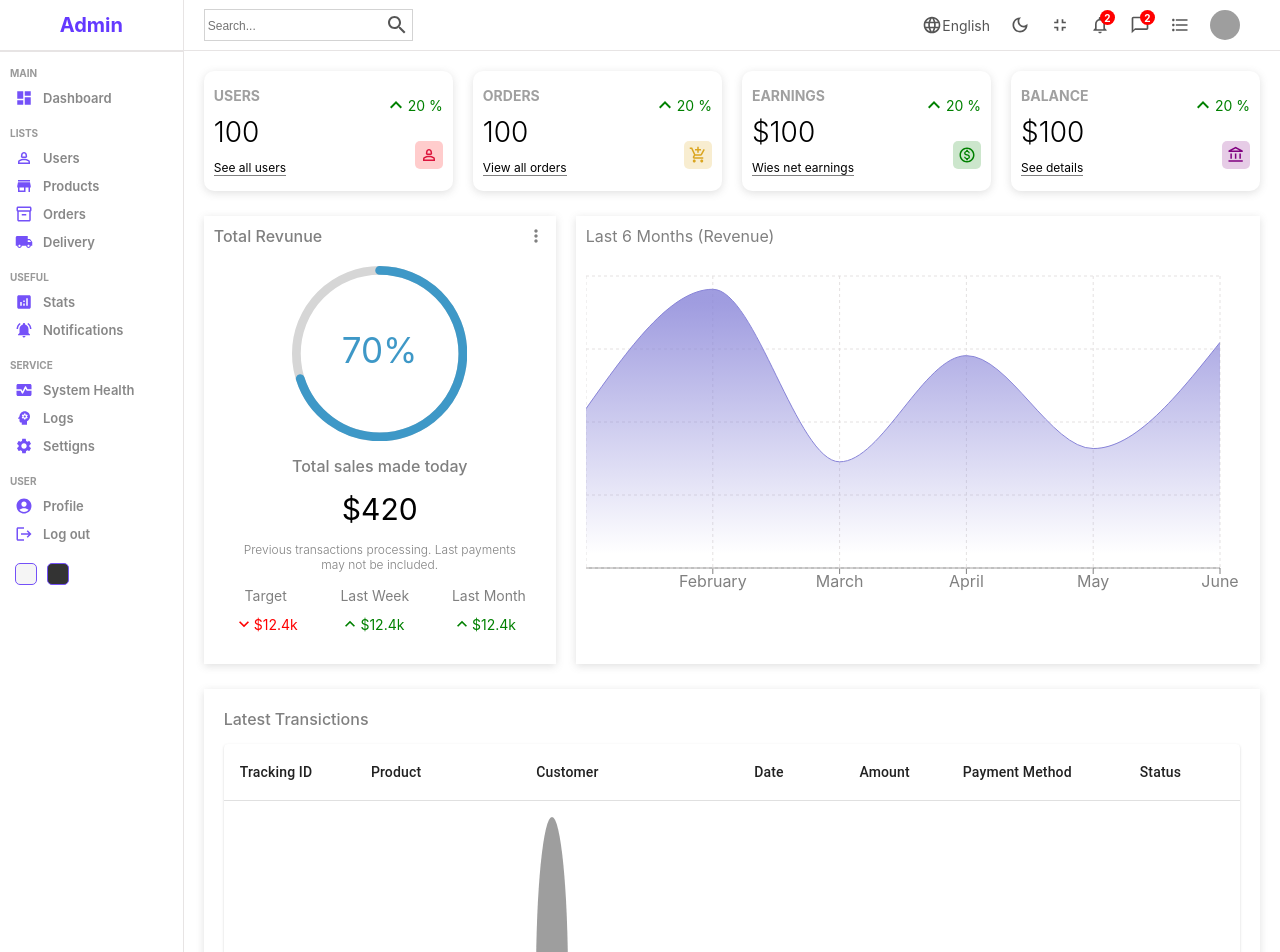
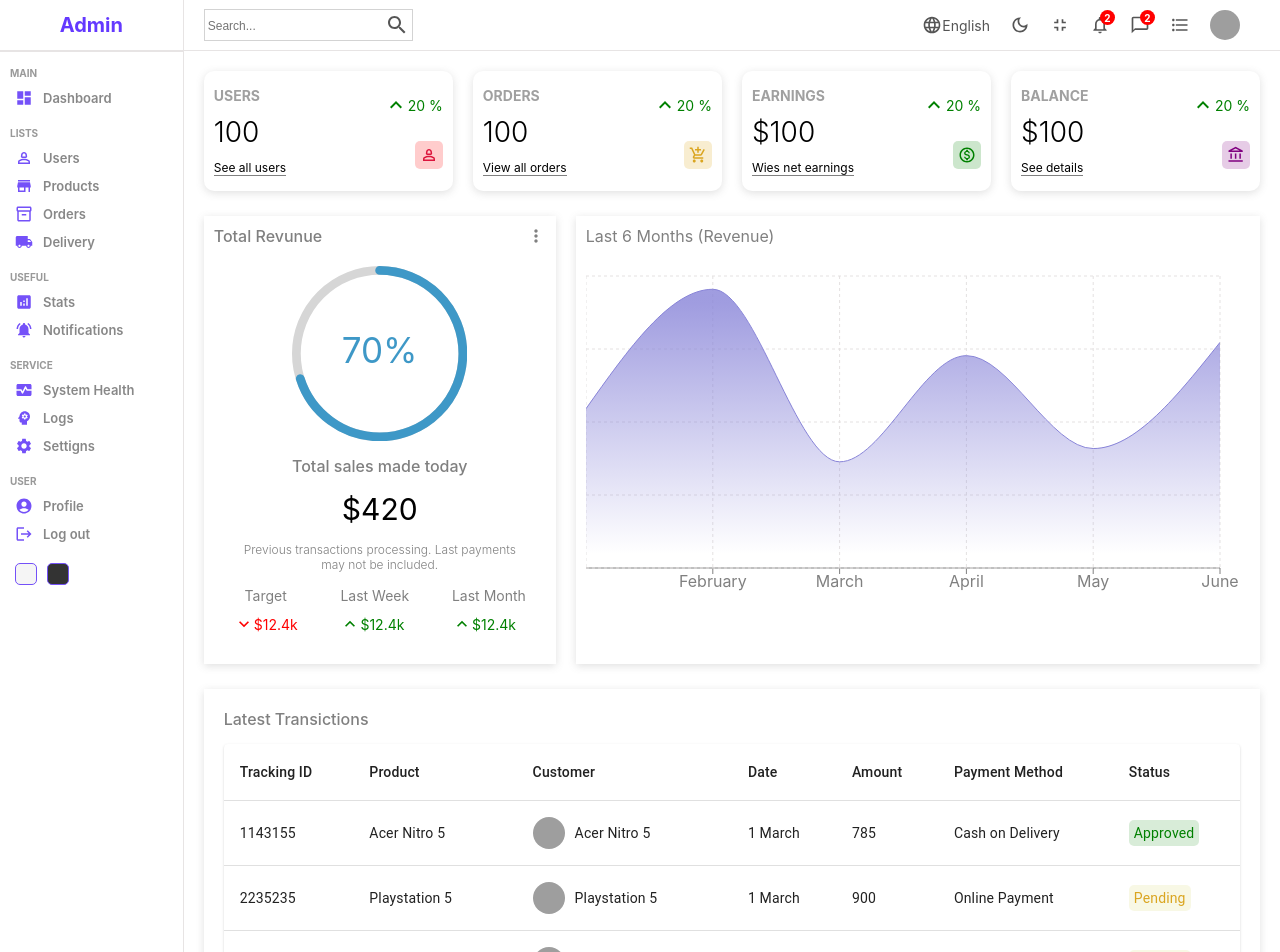
Before and after one commit to asrorqayumov/Admin-Dashboard, a React (Create React App) app: page / in a window 1280 px wide. Shown: the top 952 px of the page. Built offline with nearby package versions, Linux system fonts and the light colour scheme; grey boxes are pictures that could not be loaded.

Commit message:
:rocket: table component just added

```diff
--- a/src/components/table/Table.js
+++ b/src/components/table/Table.js
@@ -89,7 +89,9 @@ export const List = () => {
               <TableCell className="tableCell"> {row.date}</TableCell>
               <TableCell className="tableCell"> {row.amount}</TableCell>
               <TableCell className="tableCell"> {row.method}</TableCell>
-              <TableCell className="tableCell"> {row.status}</TableCell>
+              <TableCell className="tableCell">
+                <span className={`status ${row.status}`}>{row.status}</span>
+              </TableCell>
             </TableRow>
           ))}
         </TableBody>
--- a/src/components/table/table.scss
+++ b/src/components/table/table.scss
@@ -5,10 +5,24 @@
 
         .image{
             width: 32px;
-            height: 322px;
+            height: 32px;
             border-radius: 50%;
             margin-right: 10px;
             object-fit: cover;
         }
     }
+
+    .status{
+        padding: 5px;
+        border-radius: 5px;
+
+        &.Approved{
+            color: green;
+            background-color: rgba(0, 128, 0, .151);
+        }
+        &.Pending{
+            color: goldenrod;
+            background-color: rgba(189, 189, 3, .103);
+        }
+    }
 }
```
